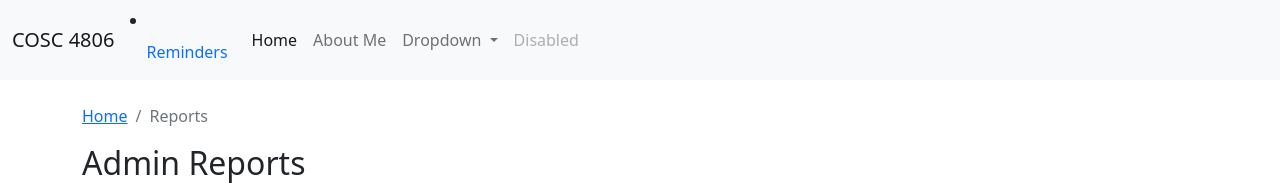
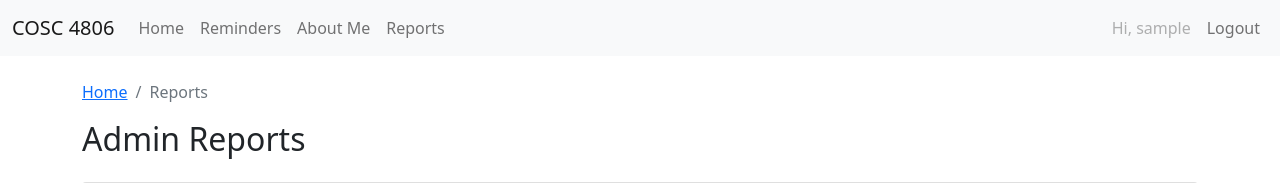
Before and after one commit to pateldhriti/cosc-4806-5, a PHP site: page /reports in a window 1280 px wide. Shown: the top 183 px of the page. Run offline with PHP 8.4, Linux system fonts and the light colour scheme; the visitor is signed in with stand-in values (Sample User, id 1); data that the repository does not hold is empty.

Commit message:
add report navigation link in admin

```diff
--- a/app/views/includes/header.php
+++ b/app/views/includes/header.php
@@ -5,49 +5,46 @@ if (!isset($_SESSION['auth'])) {
 ?>
 <!DOCTYPE html>
 <html lang="en">
-    <head>
-        <link href="https://cdn.jsdelivr.net/npm/bootstrap@5.1.3/dist/css/bootstrap.min.css" rel="stylesheet" integrity="sha384-1BmE4kWBq78iYhFldvKuhfTAU6auU8tT94WrHftjDbrCEXSU1oBoqyl2QvZ6jIW3" crossorigin="anonymous">
-        <link rel="icon" href="/favicon.png">
-        <title>COSC 4806</title>
-        <meta http-equiv="Content-Type" content="text/html; charset=UTF-8">
-        <meta name="viewport" content="width=device-width">
-        <meta name="apple-mobile-web-app-capable" content="yes">
-        <meta name="mobile-web-app-capable" content="yes">
-    </head>
-    <body>
-    <nav class="navbar navbar-expand-lg navbar-light bg-light">
+<head>
+    <title>COSC 4806</title>
+    <link href="https://cdn.jsdelivr.net/npm/bootstrap@5.1.3/dist/css/bootstrap.min.css" rel="stylesheet">
+    <link rel="icon" href="/favicon.png">
+    <meta charset="UTF-8">
+    <meta name="viewport" content="width=device-width, initial-scale=1">
+</head>
+<body>
+<nav class="navbar navbar-expand-lg navbar-light bg-light mb-4">
   <div class="container-fluid">
-    <a class="navbar-brand" href="#">COSC 4806</a>
-    <button class="navbar-toggler" type="button" data-bs-toggle="collapse" data-bs-target="#navbarSupportedContent" aria-controls="navbarSupportedContent" aria-expanded="false" aria-label="Toggle navigation">
+    <a class="navbar-brand" href="/">COSC 4806</a>
+    <button class="navbar-toggler" type="button" data-bs-toggle="collapse" data-bs-target="#navbarContent">
       <span class="navbar-toggler-icon"></span>
     </button>
-    <div class="collapse navbar-collapse" id="navbarSupportedContent">
 
-
-      <li class="nav-item">
-        <a class="nav-link" href="/reminders">Reminders</a>
-      </li>
-
+    <div class="collapse navbar-collapse" id="navbarContent">
       <ul class="navbar-nav me-auto mb-2 mb-lg-0">
         <li class="nav-item">
-          <a class="nav-link active" aria-current="page" href="/home">Home</a>
+          <a class="nav-link" href="/home">Home</a>
+        </li>
+        <li class="nav-item">
+          <a class="nav-link" href="/reminders">Reminders</a>
         </li>
         <li class="nav-item">
           <a class="nav-link" href="/about">About Me</a>
         </li>
-        <li class="nav-item dropdown">
-          <a class="nav-link dropdown-toggle" href="#" id="navbarDropdown" role="button" data-bs-toggle="dropdown" aria-expanded="false">
-            Dropdown
-          </a>
-          <ul class="dropdown-menu" aria-labelledby="navbarDropdown">
-            <li><a class="dropdown-item" href="#">Action</a></li>
-            <li><a class="dropdown-item" href="#">Another action</a></li>
-            <li><hr class="dropdown-divider"></li>
-            <li><a class="dropdown-item" href="#">Something else here</a></li>
-          </ul>
+
+        <?php if (isset($_SESSION['role']) && $_SESSION['role'] === 'admin'): ?>
+          <li class="nav-item">
+            <a class="nav-link" href="/reports">Reports</a>
+          </li>
+        <?php endif; ?>
+      </ul>
+
+      <ul class="navbar-nav ms-auto mb-2 mb-lg-0">
+        <li class="nav-item">
+          <span class="nav-link disabled">Hi, <?= htmlspecialchars($_SESSION['username'] ?? 'Guest') ?></span>
         </li>
         <li class="nav-item">
-          <a class="nav-link disabled">Disabled</a>
+          <a class="nav-link" href="/logout">Logout</a>
         </li>
       </ul>
     </div>
```
